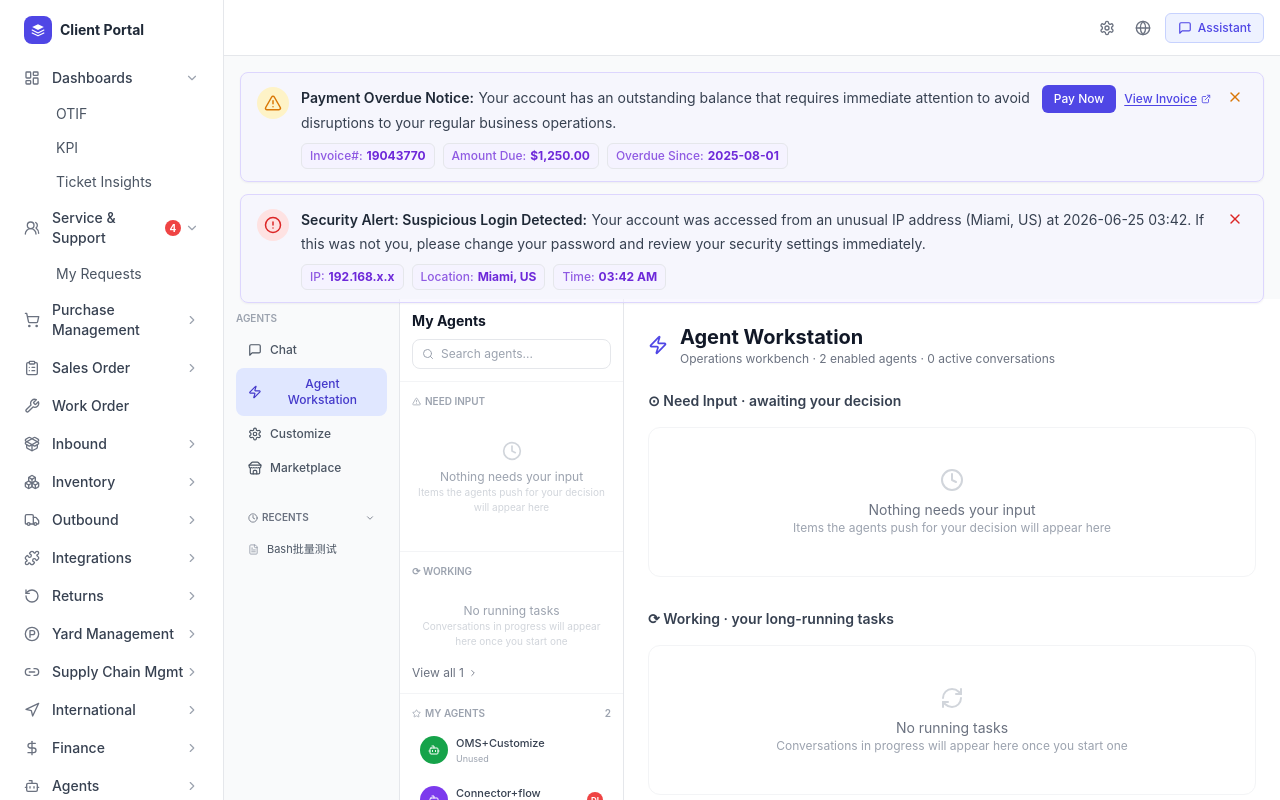
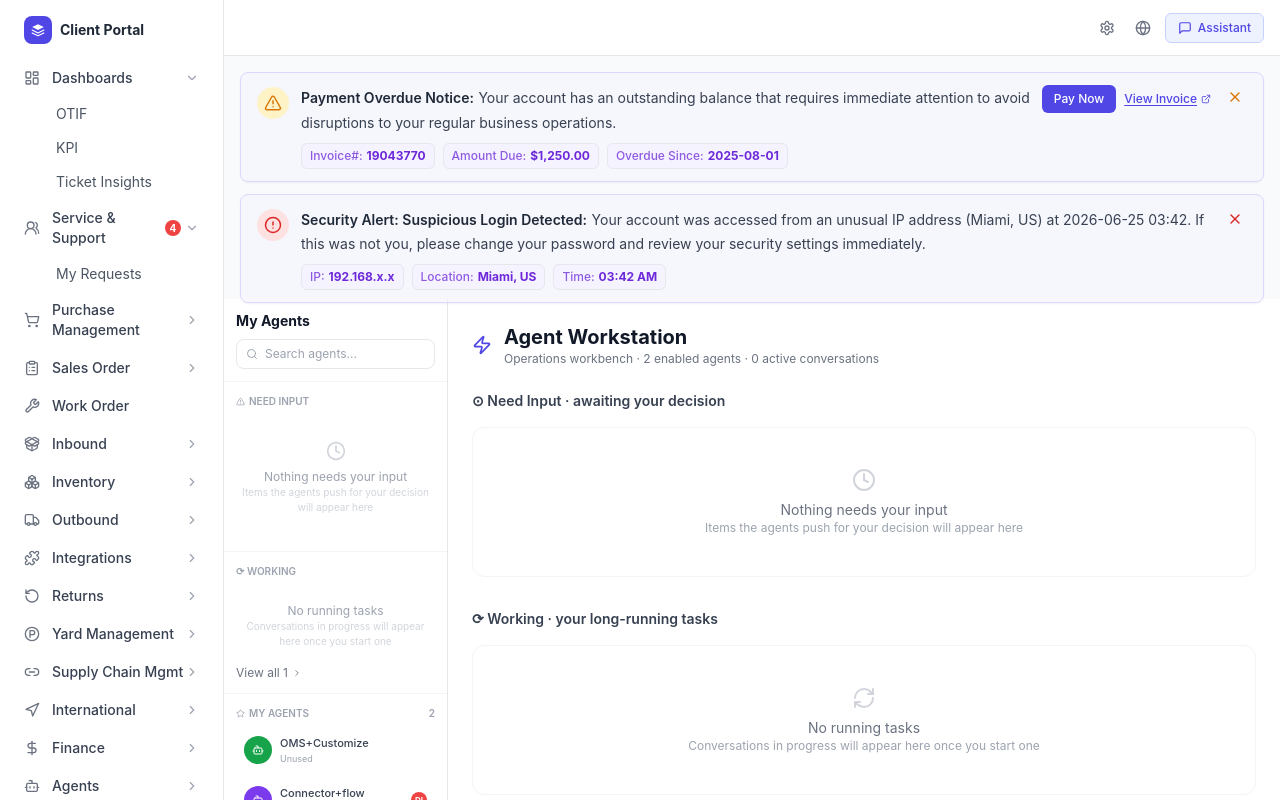
Before and after one commit to WYJade/CP-Announcement-management, a React (Vite) app: page /agents in a window 1280 px wide. Shown: the top 800 px of the page. Built offline with nearby package versions, Linux system fonts and the light colour scheme.

Commit message:
fix: remove internal agents nav, add Recents to main sidebar, direct nav to pages

```diff
--- a/src/components/Agents/AgentWorkstation.tsx
+++ b/src/components/Agents/AgentWorkstation.tsx
@@ -45,41 +45,6 @@ export default function AgentWorkstation() {
 
   return (
     <div className="flex h-[calc(100vh-3.5rem)] -m-4 bg-white">
-      {/* Left Agents Nav */}
-      <div className="w-44 bg-gray-50 border-r border-gray-200 flex flex-col shrink-0 overflow-y-auto">
-        <div className="p-3">
-          <p className="text-[10px] font-semibold text-gray-400 uppercase mb-2">Agents</p>
-          <nav className="space-y-0.5">
-            {NAV_ITEMS.map(item => (
-              <button key={item.id} onClick={() => setActiveNav(item.id)}
-                className={`w-full flex items-center gap-2 px-3 py-2 rounded-lg text-xs font-medium transition-colors ${
-                  activeNav === item.id ? 'bg-primary-100 text-primary-700' : 'text-gray-600 hover:bg-gray-100'
-                }`}>
-                <item.icon size={14} />
-                {item.label}
-              </button>
-            ))}
-          </nav>
-        </div>
-
-        {/* Recents */}
-        <div className="px-3 mt-2">
-          <button onClick={() => setRecentsExpanded(!recentsExpanded)} className="flex items-center gap-1 text-[10px] font-semibold text-gray-500 uppercase w-full px-3 py-1.5 rounded hover:bg-gray-100">
-            <Clock size={10} /> Recents
-            <ChevronDown size={10} className={`ml-auto transition-transform ${recentsExpanded ? '' : '-rotate-90'}`} />
-          </button>
-          {recentsExpanded && (
-            <div className="mt-1 space-y-0.5">
-              {RECENTS.map((item, i) => (
-                <button key={i} className="w-full flex items-center gap-2 px-3 py-1.5 rounded-lg text-[11px] text-gray-600 hover:bg-gray-100 truncate">
-                  <FileText size={11} className="text-gray-400 shrink-0" />
-                  {item}
-                </button>
-              ))}
-            </div>
-          )}
-        </div>
-      </div>
 
       {/* Main Content Area */}
       <div className="flex-1 overflow-y-auto bg-white">
--- a/src/components/Layout/NavSidebar.tsx
+++ b/src/components/Layout/NavSidebar.tsx
@@ -175,6 +175,8 @@ const menuItems: MenuItem[] = [
       { id: 'agent-workstation', label: 'Agent Workstation', path: '/agents?nav=workstation' },
       { id: 'agent-customize', label: 'Customize', path: '/agents?nav=customize' },
       { id: 'agent-marketplace', label: 'Marketplace', path: '/agents?nav=marketplace' },
+      { id: 'agent-recents-header', label: '── RECENTS ──' },
+      { id: 'agent-recents-bash', label: 'Bash批量测试', path: '/agents?nav=chat' },
     ],
   },
   {
@@ -288,6 +290,11 @@ function NavSidebar() {
               {item.expandable && expandedItems.includes(item.id) && item.children && (
                 <div className="ml-8 mt-0.5 space-y-0.5">
                   {item.children.map((child) => (
+                    child.id.includes('recents-header') ? (
+                      <p key={child.id} className="text-[9px] font-semibold text-gray-400 uppercase px-3 pt-2 pb-0.5 flex items-center gap-1">
+                        <Clock size={9} /> RECENTS
+                      </p>
+                    ) : (
                     <button
                       key={child.id}
                       onClick={() => child.path && navigate(child.path)}
@@ -299,6 +306,7 @@ function NavSidebar() {
                     >
                       {child.label}
                     </button>
+                    )
                   ))}
                 </div>
               )}
```
